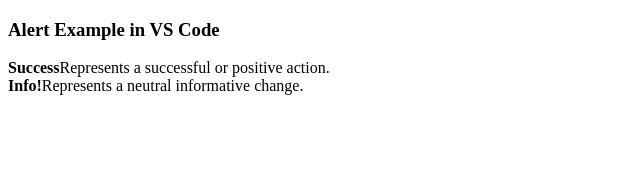
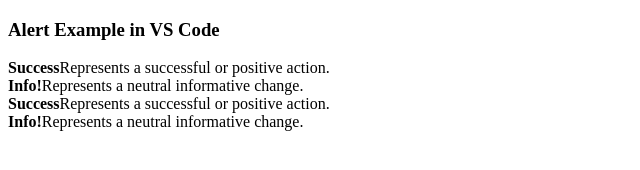
Before and after one commit to Samadhan4137/learningSpace, a plain HTML site: page Index.html in a window 1280 px wide. Shown: the whole page, without its empty margins (0-640 px from the left). Drawn offline with Linux system fonts and the light colour scheme.

Commit message:
this is new html

```diff
--- a/Index.html
+++ b/Index.html
@@ -8,5 +8,7 @@
         <h3>Alert Example in VS Code</h3>
         <strong>Success</strong>Represents a successful or positive action. <br>
         <strong>Info!</strong>Represents a neutral informative change. <br>
+        <strong>Success</strong>Represents a successful or positive action. <br>
+        <strong>Info!</strong>Represents a neutral informative change. <br>
     </body>
 </html>
```
Also changed, not shown: docgen.html (added, +1 -0 lines).
